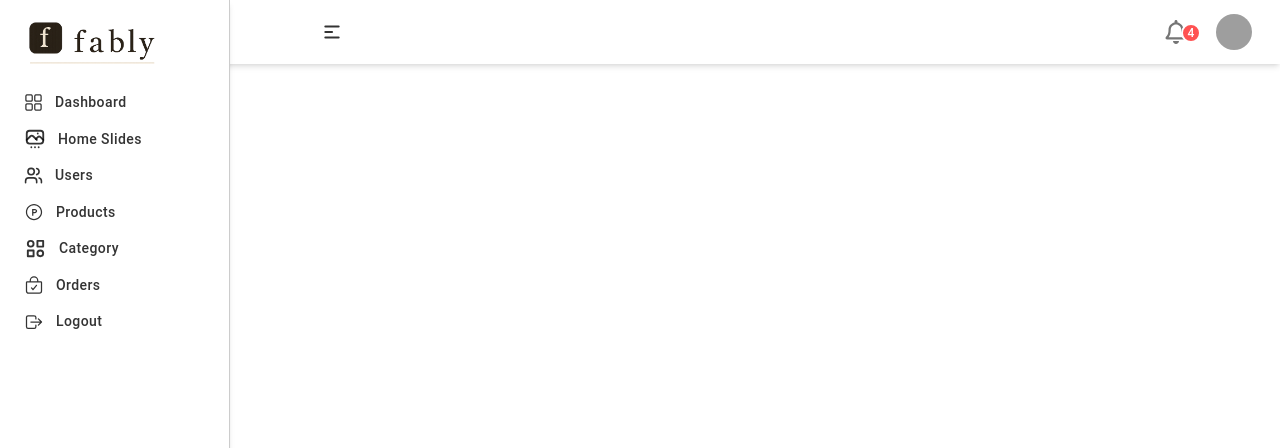
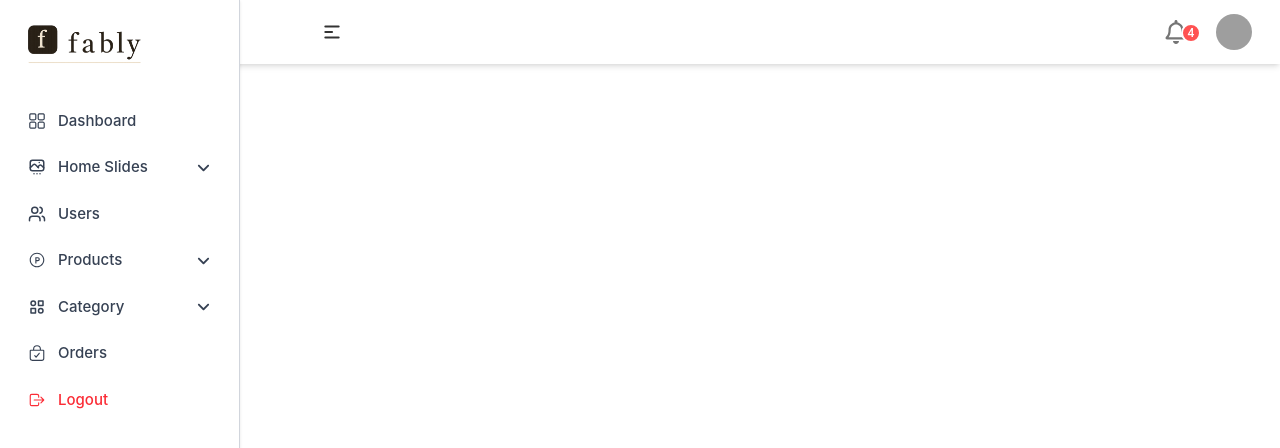
Before and after one commit to sachindataninja123/full_Ecom, a React (Vite) app in the folder frontend/admin/: page / in a window 1280 px wide. Shown: the top 448 px of the page. Built offline with nearby package versions, Linux system fonts and the light colour scheme; grey boxes are pictures that could not be loaded.

Commit message:
sidebar complete

```diff
--- a/frontend/admin/package.json
+++ b/frontend/admin/package.json
@@ -15,6 +15,7 @@
     "@mui/material": "^7.3.9",
     "@tailwindcss/vite": "^4.2.2",
     "react": "^19.1.0",
+    "react-collapse": "^5.1.1",
     "react-dom": "^19.1.0",
     "react-icons": "^5.6.0",
     "react-router-dom": "^7.14.0",
--- a/frontend/admin/src/components/Sidebar/Sidebar.jsx
+++ b/frontend/admin/src/components/Sidebar/Sidebar.jsx
@@ -1,72 +1,208 @@
-import Button from "@mui/material/Button";
-import React from "react";
-import { Link } from "react-router-dom";
-import { RxDashboard } from "react-icons/rx";
-import { TbSlideshow } from "react-icons/tb";
+import React, { useState } from "react";
+import { NavLink } from "react-router-dom";
+import {
+  RxDashboard
+} from "react-icons/rx";
+import {
+  TbSlideshow,
+  TbCategory2
+} from "react-icons/tb";
 import { LuUsers } from "react-icons/lu";
 import { LiaProductHunt } from "react-icons/lia";
-import { TbCategory2 } from "react-icons/tb";
-import { IoBagCheckOutline } from "react-icons/io5";
-import { IoLogOutOutline } from "react-icons/io5";
+import {
+  IoBagCheckOutline,
+  IoLogOutOutline
+} from "react-icons/io5";
+import { FaAngleDown } from "react-icons/fa6";
+import { Collapse } from "react-collapse";
 
 const SideBar = () => {
+  const [subMenuIdx, setSubMenuIdx] = useState(null);
+
+  const toggleMenu = (idx) => {
+    setSubMenuIdx(subMenuIdx === idx ? null : idx);
+  };
+
+  const menuClass =
+    "flex items-center gap-3 px-3 py-2 rounded-md text-[15px] font-medium transition-all";
+
   return (
-    <div className="sidebar fixed top-0 left-0 w-[18%] h-full bg-white shadow-md border-r border-[rgba(0,0,0,0.2)] py-2 px-4">
-      <div className="w-full py-1">
-        <Link to="/">
-          <img src="/logofably.png" className="w-40" alt="" />
-        </Link>
-      </div>
+    <div className="fixed top-0 left-0 w-60 h-full bg-white border-r border-gray-300 shadow-sm p-4">
 
-      <ul>
+      {/* LOGO */}
+      <NavLink to="/admin">
+        <img src="/logofably.png" className="w-36 mb-6" />
+      </NavLink>
+
+      <ul className="space-y-2">
+
+        {/* DASHBOARD */}
         <li>
-          <Button className="w-full capitalize! justify-start! flex items-center  gap-3 text-[14px]! font-medium text-[rgba(0,0,0,0.8)]!">
-
-            <RxDashboard size={19} /> <span>Dashboard</span>
-          </Button>
+          <NavLink
+            to="/admin"
+            className={({ isActive }) =>
+              `${menuClass} ${
+                isActive
+                  ? "bg-[#ff5252] text-white"
+                  : "text-gray-700 hover:bg-gray-100"
+              }`
+            }
+          >
+            <RxDashboard className="text-[18px]"/> Dashboard
+          </NavLink>
         </li>
 
-         <li>
-          <Button className="w-full capitalize! justify-start! flex items-center  gap-3 text-[14px]! font-medium text-[rgba(0,0,0,0.8)]!">
+        {/* HOME SLIDES */}
+        <li>
+          <div
+            onClick={() => toggleMenu(1)}
+            className={`${menuClass} cursor-pointer text-gray-700 hover:bg-gray-100`}
+          >
+            <TbSlideshow className="text-[18px]"/> Home Slides
+            <FaAngleDown
+              className={`ml-auto transition ${
+                subMenuIdx === 1 ? "rotate-180" : ""
+              }`}
+            />
+          </div>
 
-            <TbSlideshow size={22} /> <span>Home Slides</span>
-          </Button>
+          <Collapse isOpened={subMenuIdx === 1}>
+            <ul className="ml-6 mt-2 space-y-2 text-sm text-gray-600">
+
+              <li className="flex items-center gap-2">
+                <span className="w-1.5 h-1.5 bg-gray-500 rounded-full"></span>
+                <NavLink to="/admin/home-slides">
+                  Home Slide List
+                </NavLink>
+              </li>
+
+              <li className="flex items-center gap-2">
+                <span className="w-1.5 h-1.5 bg-gray-500 rounded-full"></span>
+                <NavLink to="/admin/add-slide">
+                  Add Home Banner
+                </NavLink>
+              </li>
+
+            </ul>
+          </Collapse>
         </li>
 
-         <li>
-          <Button className="w-full capitalize! justify-start! flex items-center  gap-3 text-[14px]! font-medium text-[rgba(0,0,0,0.8)]!">
-
-            <LuUsers size={19} /> <span>Users</span>
-          </Button>
+        {/* USERS */}
+        <li>
+          <NavLink
+            to="/admin/users"
+            className={({ isActive }) =>
+              `${menuClass} ${
+                isActive
+                  ? "bg-[#ff5252] text-white"
+                  : "text-gray-700 hover:bg-gray-100"
+              }`
+            }
+          >
+            <LuUsers className="text-[18px]" /> Users
+          </NavLink>
         </li>
 
-         <li>
-          <Button className="w-full capitalize! justify-start! flex items-center  gap-3 text-[14px]! font-medium text-[rgba(0,0,0,0.8)]!">
+        {/* PRODUCTS */}
+        <li>
+          <div
+            onClick={() => toggleMenu(3)}
+            className={`${menuClass} cursor-pointer text-gray-700 hover:bg-gray-100`}
+          >
+            <LiaProductHunt className="text-[18px]"/> Products
+            <FaAngleDown
+              className={`ml-auto transition ${
+                subMenuIdx === 3 ? "rotate-180" : ""
+              }`}
+            />
+          </div>
 
-            <LiaProductHunt size={20} /> <span>Products</span>
-          </Button>
+          <Collapse isOpened={subMenuIdx === 3}>
+            <ul className="ml-6 mt-2 space-y-2 text-sm text-gray-600">
+
+              <li className="flex items-center gap-2">
+                <span className="w-1.5 h-1.5 bg-gray-500 rounded-full"></span>
+                <NavLink to="/admin/products">
+                  Product List
+                </NavLink>
+              </li>
+
+              <li className="flex items-center gap-2">
+                <span className="w-1.5 h-1.5 bg-gray-500 rounded-full"></span>
+                <NavLink to="/admin/add-product">
+                  Product Upload
+                </NavLink>
+              </li>
+
+            </ul>
+          </Collapse>
         </li>
 
-         <li>
-          <Button className="w-full capitalize! justify-start! flex items-center  gap-3 text-[14px]! font-medium text-[rgba(0,0,0,0.8)]!">
+        {/* CATEGORY */}
+        <li>
+          <div
+            onClick={() => toggleMenu(4)}
+            className={`${menuClass} cursor-pointer text-gray-700 hover:bg-gray-100`}
+          >
+            <TbCategory2 className="text-[18px]" /> Category
+            <FaAngleDown
+              className={`ml-auto transition ${
+                subMenuIdx === 4 ? "rotate-180" : ""
+              }`}
+            />
+          </div>
 
-            <TbCategory2 size={23} /> <span>Category</span>
-          </Button>
+          <Collapse isOpened={subMenuIdx === 4}>
+            <ul className="ml-6 mt-2 space-y-2 text-sm text-gray-600">
+
+              <li className="flex items-center gap-2">
+                <span className="w-1.5 h-1.5 bg-gray-500 rounded-full"></span>
+                <NavLink to="/admin/category">
+                  Category List
+                </NavLink>
+              </li>
+
+              <li className="flex items-center gap-2">
+                <span className="w-1.5 h-1.5 bg-gray-500 rounded-full"></span>
+                <NavLink to="/admin/add-category">
+                  Add Category
+                </NavLink>
+              </li>
+
+              <li className="flex items-center gap-2">
+                <span className="w-1.5 h-1.5 bg-gray-500 rounded-full"></span>
+                <NavLink to="/admin/sub-category">
+                  Sub Category List
+                </NavLink>
+              </li>
+
+            </ul>
+          </Collapse>
         </li>
 
-         <li>
-          <Button className="w-full capitalize! justify-start! flex items-center  gap-3 text-[14px]! font-medium text-[rgba(0,0,0,0.8)]!">
-
-            <IoBagCheckOutline size={20} /> <span>Orders</span>
-          </Button>
+        {/* ORDERS */}
+        <li>
+          <NavLink
+            to="/admin/orders"
+            className={({ isActive }) =>
+              `${menuClass} ${
+                isActive
+                  ? "bg-[#ff5252] text-white"
+                  : "text-gray-700 hover:bg-gray-100"
+              }`
+            }
+          >
+            <IoBagCheckOutline className="text-[18px]" /> Orders
+          </NavLink>
         </li>
 
-         <li>
-          <Button className="w-full capitalize! justify-start! flex items-center  gap-3 text-[14px]! font-medium text-[rgba(0,0,0,0.8)]!">
+        {/* LOGOUT */}
+        <li>
+          <div className={`${menuClass} text-red-500 hover:bg-red-50 cursor-pointer`}>
+            <IoLogOutOutline className="text-[18px]" /> Logout
+          </div>
+        </li>
 
-            <IoLogOutOutline size={20} /> <span>Logout</span>
-          </Button>
-        </li>
       </ul>
     </div>
   );
--- a/frontend/admin/src/index.css
+++ b/frontend/admin/src/index.css
@@ -1,5 +1,9 @@
 @import "tailwindcss";
 
-.MuiBadge-badge{
+.MuiBadge-badge {
   background: #ff5252 !important;
 }
+
+.ReactCollapse--collapse {
+  transition: height 200ms;
+}
```
Also changed, not shown: 1 other file (tests, documents, lock files or other folders).
